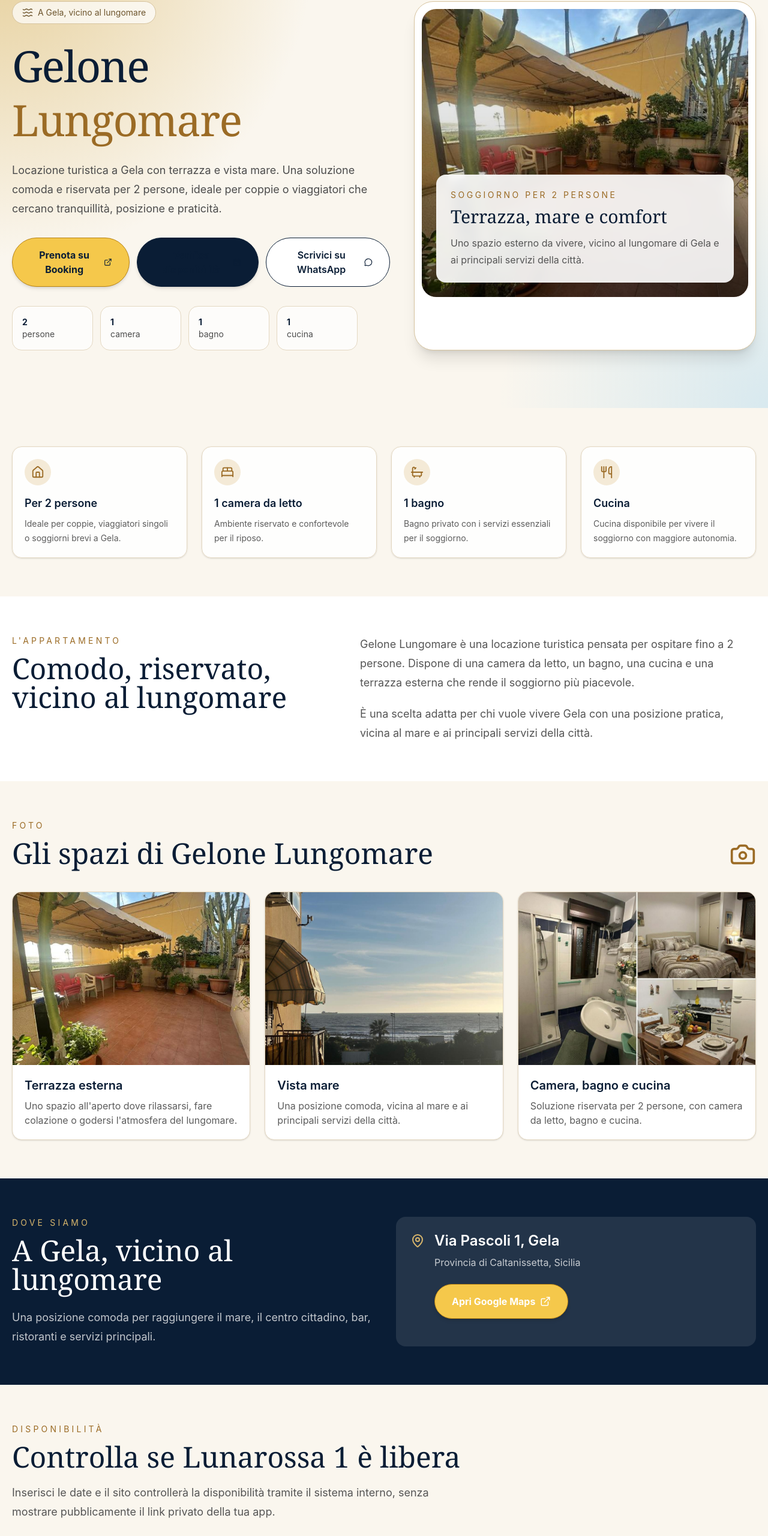
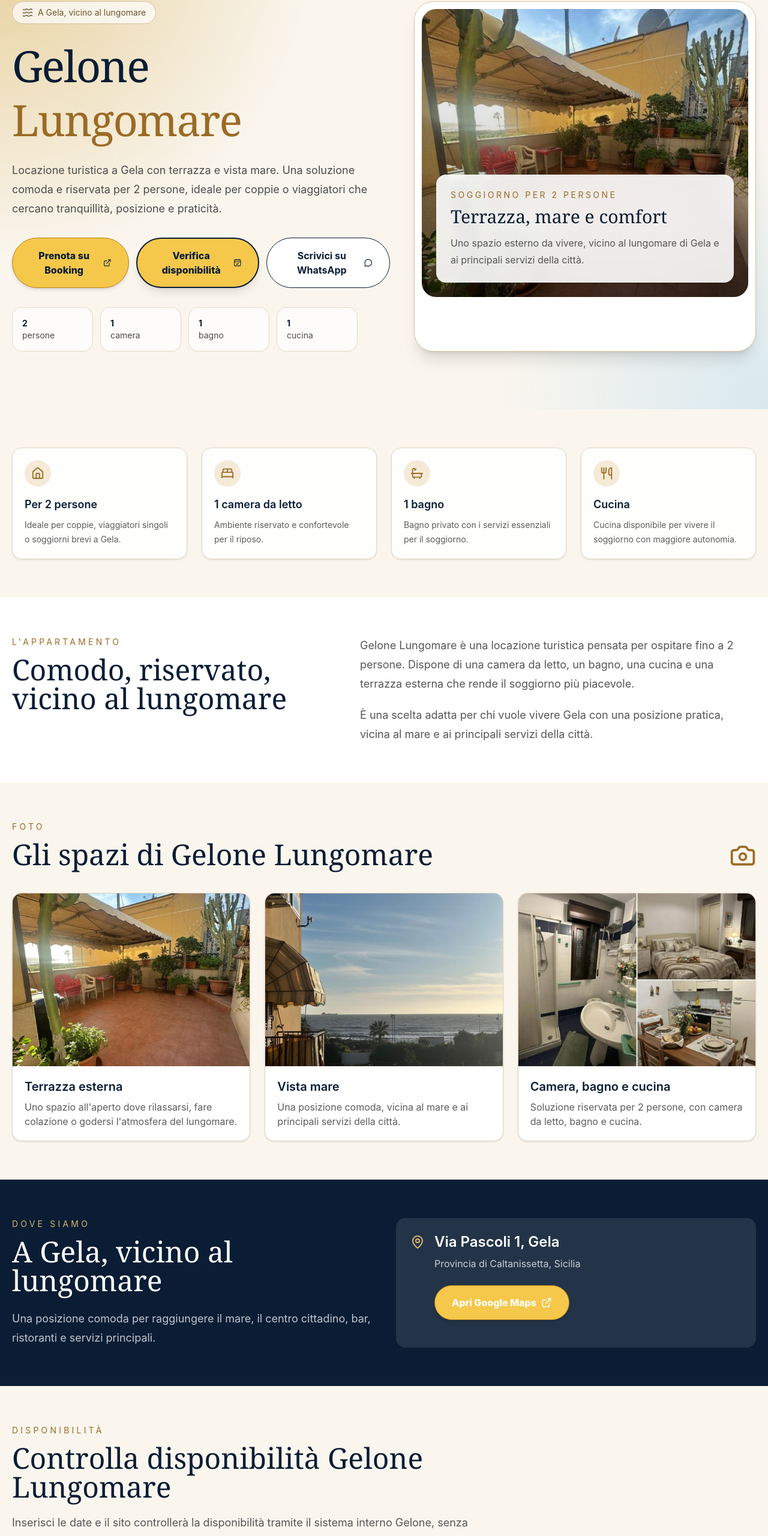
Before and after one commit to romitoorazio/gelone-lungomare, a React (Vite) app: page / in a window 1280 px wide. Shown: the part 190-2750 px from the top of the page at 60% size. Built offline with nearby package versions, Linux system fonts and the light colour scheme.

Commit message:
Aggiorna testi disponibilita Gelone

```diff
--- a/src/App.jsx
+++ b/src/App.jsx
@@ -89,8 +89,8 @@ function BookingButton({ compact = false }) {
       href={bookingUrl}
       target="_blank"
       rel="noreferrer"
-      className={`inline-flex items-center justify-center gap-2 rounded-full border border-[#b88416] bg-[#f5c84b] text-center font-bold text-[#0a1d35] shadow-md transition hover:bg-[#ffd96a] ${
-        compact ? "px-5 py-3 text-sm" : "px-7 py-4"
+      className={`inline-flex min-h-[48px] items-center justify-center gap-2 rounded-full border border-[#b88416] bg-[#f5c84b] text-center font-extrabold text-[#0a1d35] shadow-md transition hover:bg-[#ffd96a] ${
+        compact ? "px-4 py-3 text-sm" : "px-7 py-4"
       }`}
     >
       {compact ? "Booking" : "Prenota su Booking"}
@@ -103,11 +103,11 @@ function AvailabilityButton({ compact = false }) {
   return (
     <a
       href="#verifica-disponibilita"
-      className={`inline-flex items-center justify-center gap-2 rounded-full border border-[#0a1d35] bg-[#0a1d35] text-center font-bold text-white shadow-md transition hover:bg-[#132f52] ${
-        compact ? "px-5 py-3 text-sm" : "px-7 py-4"
+      className={`inline-flex min-h-[48px] items-center justify-center gap-2 rounded-full border-2 border-[#0a1d35] bg-[#f5c84b] text-center font-extrabold text-[#0a1d35] shadow-lg transition hover:bg-[#ffd96a] ${
+        compact ? "px-4 py-3 text-sm" : "px-7 py-4"
       }`}
     >
-      {compact ? "Disponibilità" : "Verifica disponibilità"}
+      {compact ? "Verifica" : "Verifica disponibilità"}
       {!compact && <CalendarCheck size={18} />}
     </a>
   );
@@ -119,8 +119,8 @@ function WhatsAppButton({ compact = false }) {
       href={whatsappUrl}
       target="_blank"
       rel="noreferrer"
-      className={`inline-flex items-center justify-center gap-2 rounded-full border border-[#0a1d35] bg-white text-center font-semibold text-[#0a1d35] transition hover:bg-[#faf6ee] ${
-        compact ? "px-5 py-3 text-sm" : "px-7 py-4"
+      className={`inline-flex min-h-[48px] items-center justify-center gap-2 rounded-full border border-[#0a1d35] bg-white text-center font-bold text-[#0a1d35] transition hover:bg-[#faf6ee] ${
+        compact ? "px-4 py-3 text-sm" : "px-7 py-4"
       }`}
     >
       {compact ? "WhatsApp" : "Scrivici su WhatsApp"}
@@ -135,7 +135,7 @@ function MapsButton() {
       href={mapsUrl}
       target="_blank"
       rel="noreferrer"
-      className="inline-flex items-center justify-center gap-2 rounded-full border border-[#b88416] bg-[#f5c84b] px-7 py-4 text-center font-bold text-[#0a1d35] shadow-md transition hover:bg-[#ffd96a]"
+      className="inline-flex min-h-[48px] items-center justify-center gap-2 rounded-full border border-[#b88416] bg-[#f5c84b] px-7 py-4 text-center font-extrabold text-[#0a1d35] shadow-md transition hover:bg-[#ffd96a]"
     >
       Apri Google Maps <ExternalLink size={18} />
     </a>
@@ -173,13 +173,21 @@ function AvailabilityForm() {
           "Content-Type": "application/json",
         },
         body: JSON.stringify({
-          unit: "lunarossa1",
           checkIn,
           checkOut,
         }),
       });
 
-      const data = await response.json();
+      const responseText = await response.text();
+
+      let data = {};
+      try {
+        data = responseText ? JSON.parse(responseText) : {};
+      } catch {
+        throw new Error(
+          "Errore tecnico del server. Riprova più tardi oppure contattaci su WhatsApp."
+        );
+      }
 
       if (!response.ok) {
         throw new Error(
@@ -199,9 +207,9 @@ function AvailabilityForm() {
   }
 
   const whatsappWithDates = `https://wa.me/393476308456?text=${encodeURIComponent(
-    `Ciao, vorrei informazioni su Gelone Lungomare. Date richieste: ${checkIn || "arrivo"} - ${
-      checkOut || "partenza"
-    }`
+    `Ciao, vorrei informazioni su Gelone Lungomare. Date richieste: ${
+      checkIn || "arrivo"
+    } - ${checkOut || "partenza"}`
   )}`;
 
   return (
@@ -238,10 +246,12 @@ function AvailabilityForm() {
       <button
         type="submit"
         disabled={loading}
-        className="mt-5 inline-flex w-full items-center justify-center gap-2 rounded-full bg-[#0a1d35] px-7 py-4 font-bold text-white shadow-md transition hover:bg-[#132f52] disabled:cursor-not-allowed disabled:opacity-60 md:w-auto"
+        className="mt-5 inline-flex min-h-[56px] w-full items-center justify-center gap-2 rounded-full border-2 border-[#0a1d35] bg-[#f5c84b] px-7 py-4 text-base font-extrabold text-[#0a1d35] shadow-lg transition hover:bg-[#ffd96a] disabled:cursor-not-allowed disabled:opacity-60 md:w-auto md:text-lg"
       >
-        {loading ? "Controllo in corso..." : "Controlla disponibilità Lunarossa 1"}
-        <SearchCheck size={18} />
+        {loading
+          ? "Controllo in corso..."
+          : "Controlla disponibilità Gelone Lungomare"}
+        <SearchCheck size={20} />
       </button>
 
       {error && (
@@ -262,9 +272,9 @@ function AvailabilityForm() {
         >
           <p className="font-bold">
             {result.available === true
-              ? "Le date risultano disponibili."
+              ? "Gelone Lungomare risulta disponibile."
               : result.available === false
-              ? "Le date non risultano disponibili."
+              ? "Gelone Lungomare non risulta disponibile."
               : "Risultato disponibilità"}
           </p>
 
@@ -287,8 +297,8 @@ function AvailabilityForm() {
       )}
 
       <p className="mt-5 text-sm leading-6 text-[#555]">
-        La verifica serve solo a controllare se Lunarossa 1 risulta libera. La
-        prenotazione è confermata solo dopo risposta della struttura.
+        La verifica serve solo a controllare se Gelone Lungomare risulta libera.
+        La prenotazione è confermata solo dopo risposta della struttura.
       </p>
     </form>
   );
@@ -516,12 +526,12 @@ export default function App() {
             Disponibilità
           </p>
           <h2 className="mt-3 font-serif text-4xl md:text-5xl">
-            Controlla se Lunarossa 1 è libera
+            Controlla disponibilità Gelone Lungomare
           </h2>
           <p className="mt-5 text-lg leading-8 text-[#555]">
             Inserisci le date e il sito controllerà la disponibilità tramite il
-            sistema interno, senza mostrare pubblicamente il link privato della
-            tua app.
+            sistema interno Gelone, senza mostrare dati tecnici o collegamenti
+            privati.
           </p>
         </div>
 
@@ -535,7 +545,7 @@ export default function App() {
                 1. Controllo date
               </h3>
               <p className="mt-2 leading-7 text-[#555]">
-                Il sito invia le date al controllo interno per Lunarossa 1.
+                Il sito invia le date al sistema interno di Gelone Lungomare.
               </p>
             </div>
 
@@ -545,8 +555,8 @@ export default function App() {
                 2. Incrocio calendario
               </h3>
               <p className="mt-2 leading-7 text-[#555]">
-                La disponibilità deve essere incrociata con Booking e con il
-                calendario della tua app.
+                La disponibilità viene verificata con le date già presenti nel
+                sistema interno della struttura.
               </p>
             </div>
 
@@ -556,8 +566,7 @@ export default function App() {
                 3. Conferma finale
               </h3>
               <p className="mt-2 leading-7 text-[#555]">
-                La prenotazione non viene confermata automaticamente: prima deve
-                arrivare la conferma della struttura.
+                La prenotazione è confermata solo dopo risposta della struttura.
               </p>
             </div>
           </div>
@@ -672,9 +681,9 @@ export default function App() {
 
             <p>
               La funzione di verifica disponibilità invia le date selezionate a
-              un servizio interno del sito per controllare se Lunarossa 1 risulta
-              libera. Il link privato del sistema interno non viene mostrato al
-              pubblico.
+              un servizio interno del sito per controllare se Gelone Lungomare
+              risulta libera. I dettagli tecnici del sistema interno non vengono
+              mostrati al pubblico.
             </p>
 
             <p>
--- a/src/firebase.js
+++ b/src/firebase.js
@@ -19,5 +19,10 @@ export const db = getFirestore(app);
 
 export const ADMIN_EMAILS = ["romitoorazio@gmail.com"];
 
+/*
+  IMPORTANTE:
+  UNIT_ID resta lunarossa1 perché è l'identificativo interno Firebase.
+  Il nome pubblico mostrato nel sito/admin è Gelone Lungomare.
+*/
 export const UNIT_ID = "lunarossa1";
 export const UNIT_NAME = "Gelone Lungomare";
```
